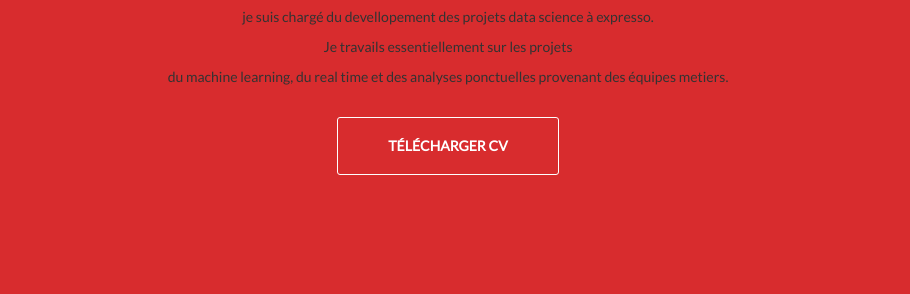
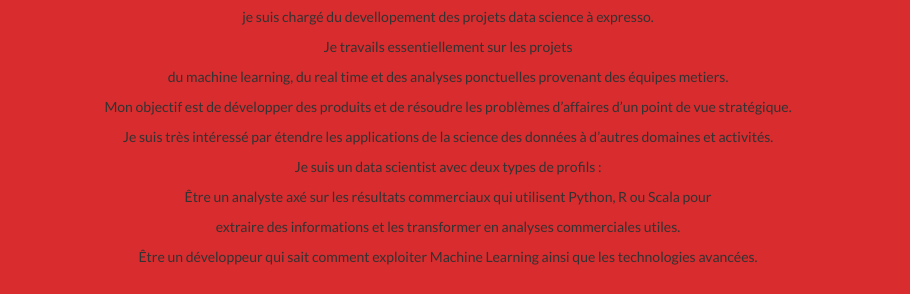
Before and after one commit to chamsdg/CV, a plain HTML site: page index.html in a window 1280 px wide. Shown: the part 499-793 px from the top of the page, without its empty margins (192-1102 px from the left). Drawn offline with nearby package versions, Linux system fonts and the light colour scheme.

Commit message:
Update index.html

```diff
--- a/index.html
+++ b/index.html
@@ -44,6 +44,12 @@
                  <p>je suis chargé du devellopement des projets data science à expresso.</p>
                 <p>Je travails essentiellement sur les projets</p>
                 <p>du machine learning, du real time et des analyses ponctuelles provenant des équipes metiers.</p>
+                 <p>Mon objectif est de développer des produits et de résoudre les problèmes d’affaires d’un point de vue stratégique.</p>
+                <p>Je suis très intéressé par étendre les applications de la science des données à d’autres domaines et activités.</p>
+                <p>Je suis un data scientist avec deux types de profils :</p>
+                <p>Être un analyste axé sur les résultats commerciaux qui utilisent Python, R ou Scala pour</p>
+                <p>extraire des informations et les transformer en analyses commerciales utiles.</p>
+                <p>Être un développeur qui sait comment exploiter Machine Learning ainsi que les technologies avancées.</p>
                 <a href="docs/CV_Chamsedine.pdf" class="button1">Télécharger CV</a>
                 </div>
         </section>
```
